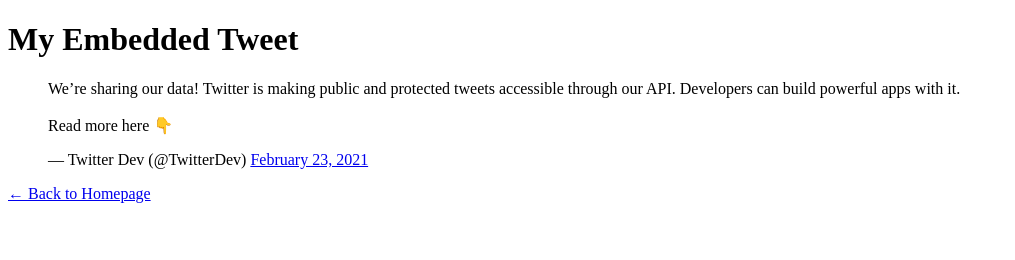
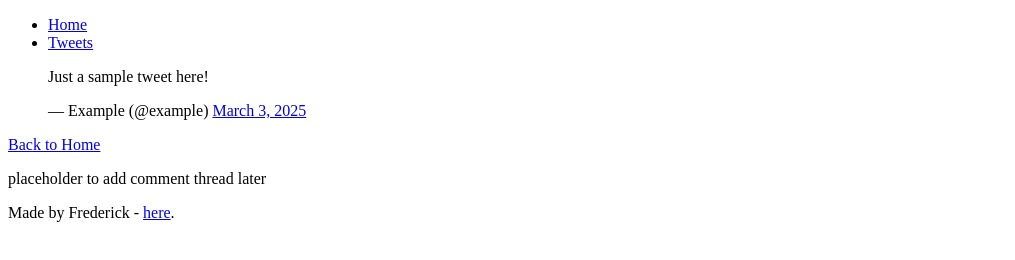
Before and after one commit to Frederick36021/My_First_Portfolio, a plain HTML site: page tweets.html in a window 1280 px wide. Shown: the whole page, without its empty margins (0-1015 px from the left). Drawn offline with Linux system fonts and the light colour scheme.

Commit message:
Update tweets.html structure

```diff
--- a/tweets.html
+++ b/tweets.html
@@ -5,19 +5,30 @@
   <title>My Tweets</title>
 </head>
 <body>
+  <header>
+    <ul>
+      <li><a href="index.html">Home</a></li>
+      <li><a href="tweets.html">Tweets</a></li>
+    </ul>
+  </header>
 
-  <h1>My Embedded Tweet</h1>
+  <main>
+    <article>
+      <blockquote class="twitter-tweet">
+        <p lang="en" dir="ltr">Just a sample tweet here!</p>&mdash; Example (@example)
+        <a href="https://twitter.com/example/status/1234567890">March 3, 2025</a>
+      </blockquote>
+      <script async src="https://platform.twitter.com/widgets.js" charset="utf-8"></script>
 
-  <!-- Embedded Tweet -->
-  <blockquote class="twitter-tweet">
-    <p lang="en" dir="ltr">We’re sharing our data! Twitter is making public and protected tweets accessible through our API. Developers can build powerful apps with it.<br><br>Read more here 👇</p>
-    &mdash; Twitter Dev (@TwitterDev)
-    <a href="https://twitter.com/TwitterDev/status/1364030331801518080">February 23, 2021</a>
-  </blockquote>
-  <script async src="https://platform.twitter.com/widgets.js" charset="utf-8"></script>
+      <p><a href="index.html">Back to Home</a></p>
+    </article>
+    <aside>
+      <p>placeholder to add comment thread later</p>
+    </aside>
+  </main>
 
-  <!-- Link back to homepage -->
-  <p><a href="index.html">← Back to Homepage</a></p>
-
+  <footer>
+    <p>Made by Frederick - <a href="https://your-link.com" target="_blank">here</a>.</p>
+  </footer>
 </body>
 </html>
```
